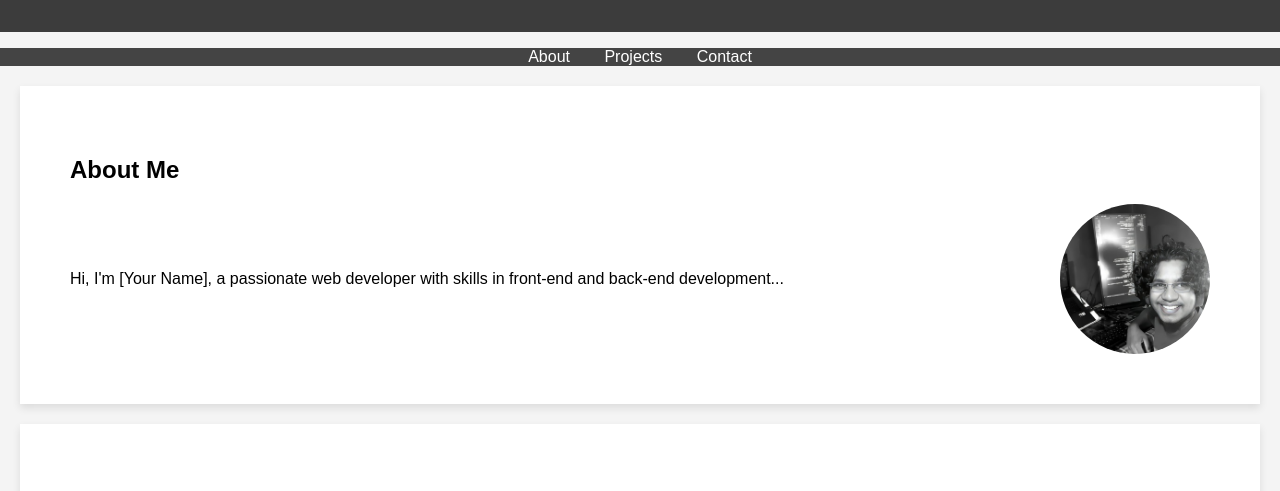
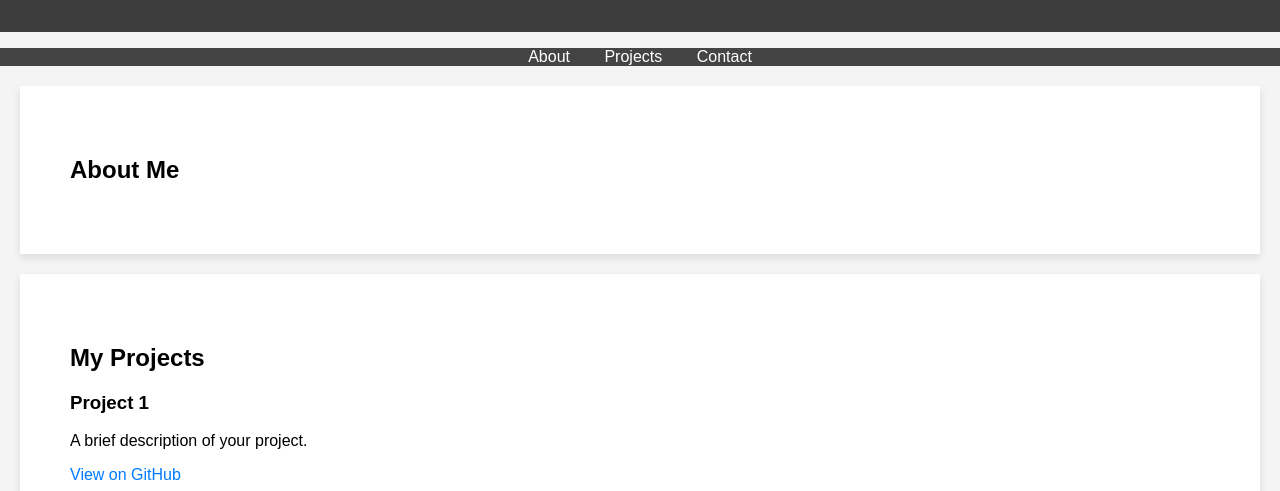
Before and after one commit to AnjeloPeiris711/AnjeloPeiris711.github.io, a plain HTML site: page index.html in a window 1280 px wide. Shown: the part 272-763 px from the top of the page. Drawn offline with Linux system fonts and the light colour scheme.

Commit message:
Update index.html

```diff
--- a/index.html
+++ b/index.html
@@ -25,8 +25,7 @@
   <section id="about">
     <h2>About Me</h2>
     <div class="about-content">
-      <p>Hi, I'm [Your Name], a passionate web developer with skills in front-end and back-end development...</p>
-      <img src="me.jpg" alt="Your Image" class="about-image">
+
     </div>
   </section>
 
```
